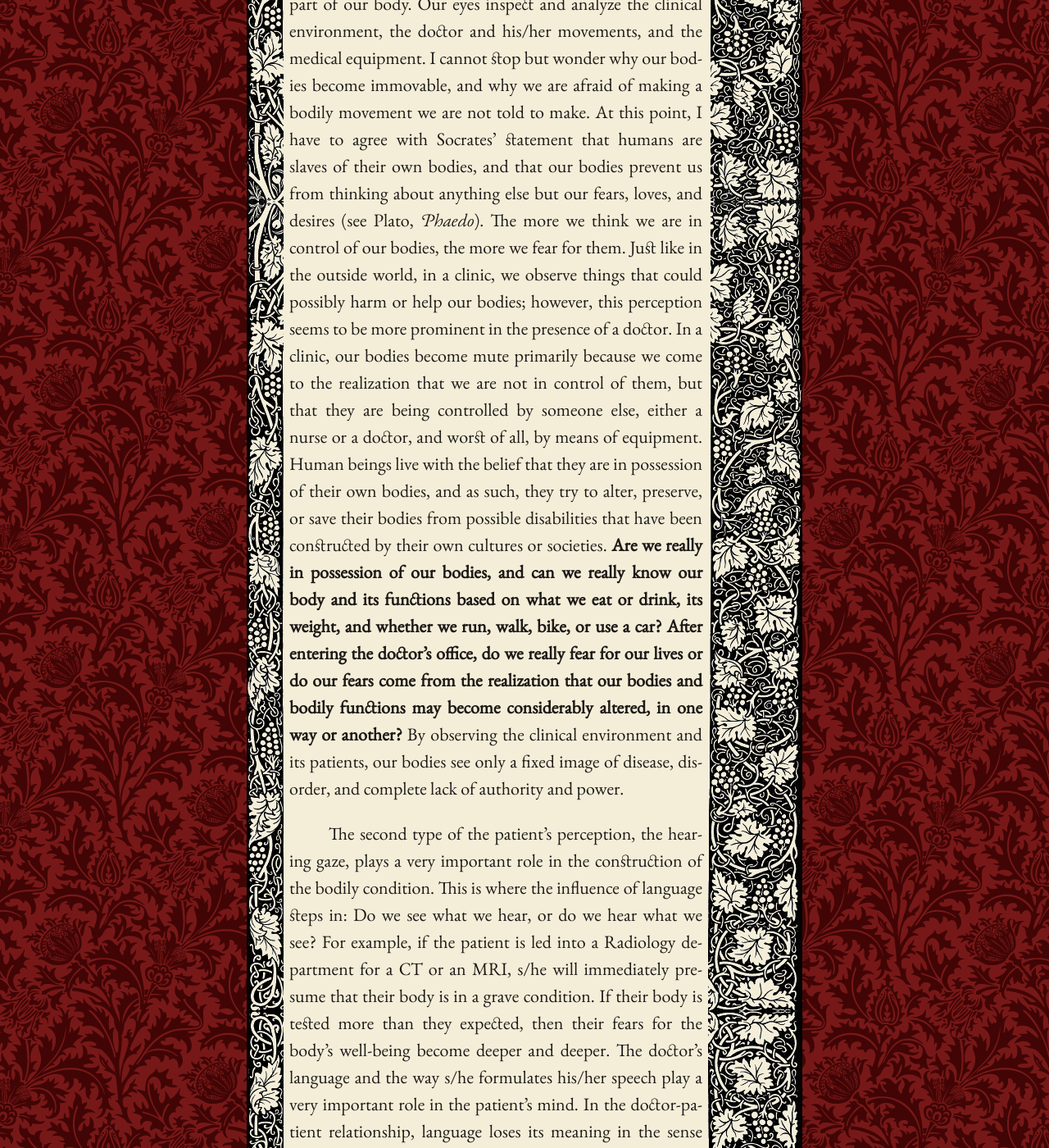
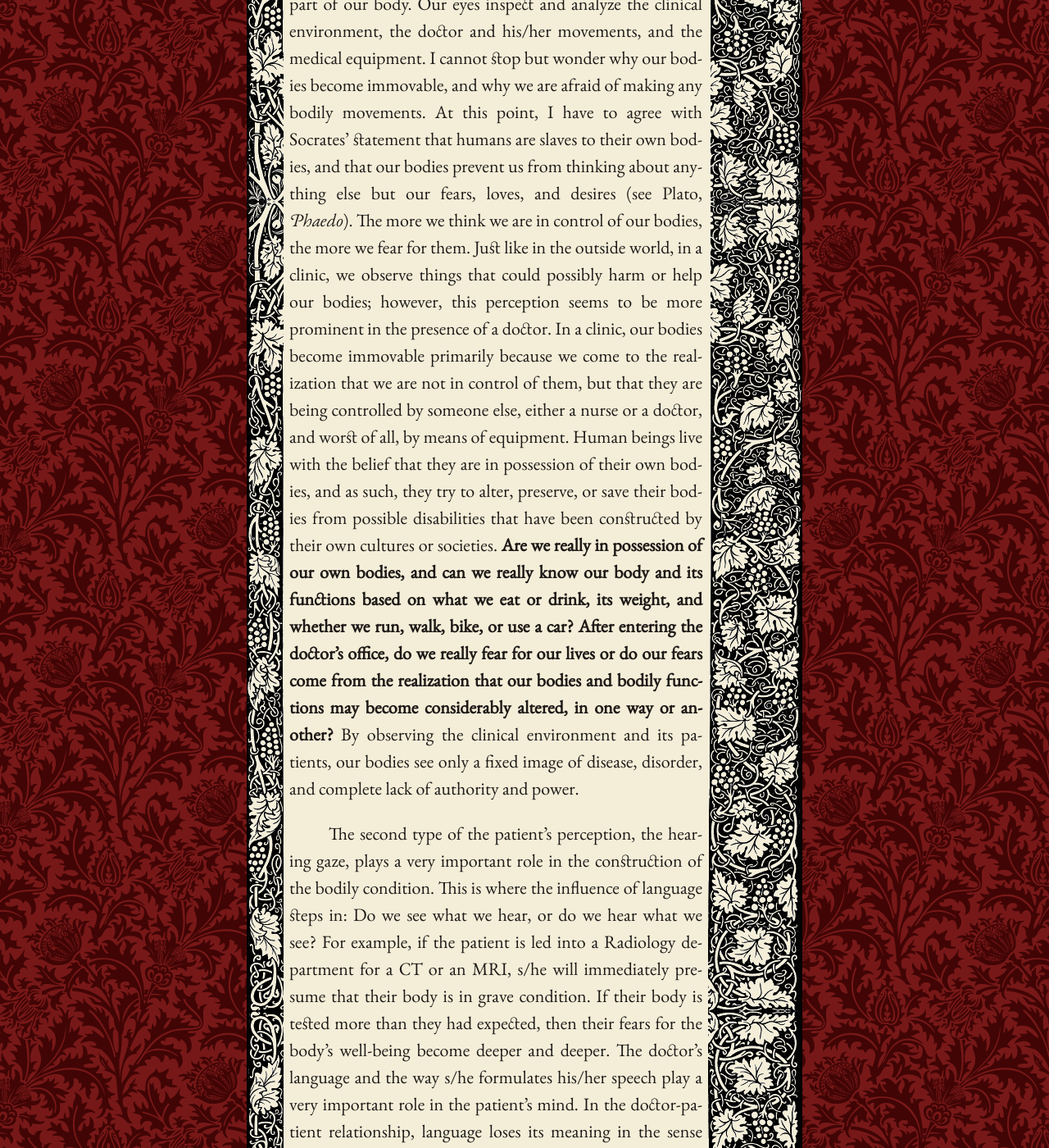
Before and after one commit to mpasovic/majapasovic.org, a Jekyll site: the page built from _posts/2012-05-14-normalcy.md, in a window 1280 px wide and 1400 px high, scrolled down 741 px. Shown: the whole window at 82% size. Built offline with Jekyll 4.4.1, drawn with Linux system fonts in a browser that asks for light colours; nearby versions of some CDN libraries; some of the changed text lies outside the part shown.

Commit message:
Updated 2012-05-14-normalcy.md

```diff
--- a/_posts/2012-05-14-normalcy.md
+++ b/_posts/2012-05-14-normalcy.md
@@ -16,22 +17,22 @@ descend into a state of hypnosis, and it is our eyes that become more
 active than any other part of our body. Our eyes inspect and analyze the
 clinical environment, the doctor and his/her movements, and the medical
 equipment. I cannot stop but wonder why our bodies become immovable, and
-why we are afraid of making a bodily movement we are not told to make.
+why we are afraid of making any bodily movements.
 At this point, I have to agree with Socrates’ statement that humans are
-slaves of their own bodies, and that our bodies prevent us from thinking
+slaves to their own bodies, and that our bodies prevent us from thinking
 about anything else but our fears, loves, and desires (see Plato,
 *Phaedo*). The more we think we are in control of our bodies, the more
 we fear for them. Just like in the outside world, in a clinic, we
 observe things that could possibly harm or help our bodies; however,
 this perception seems to be more prominent in the presence of a doctor.
-In a clinic, our bodies become mute primarily because we come to the
+In a clinic, our bodies become immovable primarily because we come to the
 realization that we are not in control of them, but that they are being
 controlled by someone else, either a nurse or a doctor, and worst of
 all, by means of equipment. Human beings live with the belief that they
 are in possession of their own bodies, and as such, they try to alter,
 preserve, or save their bodies from possible disabilities that have been
 constructed by their own cultures or societies. **Are we really in
-possession of our bodies, and can we really know our body and its
+possession of our own bodies, and can we really know our body and its
 functions based on what we eat or drink, its weight, and whether we run,
 walk, bike, or use a car? After entering the doctor’s office, do we
 really fear for our lives or do our fears come from the realization that
@@ -45,12 +46,12 @@ very important role in the construction of the bodily condition. This is
 where the influence of language steps in: Do we see what we hear, or do
 we hear what we see? For example, if the patient is led into a Radiology
 department for a CT or an MRI, s/he will immediately presume that their
-body is in a grave condition. If their body is tested more than they
+body is in grave condition. If their body is tested more than they had
 expected, then their fears for the body’s well-being become deeper and
 deeper. The doctor’s language and the way s/he formulates his/her speech
 play a very important role in the patient’s mind. In the doctor-patient
 relationship, language loses its meaning in the sense that the doctor
-says one thing and the patient hears something completely different. It
+says one thing and the patient hears something entirely different. It
 is in our nature to speculate everything we hear, thus the patient, in
 the presence of a doctor speculates everything s/he is told. If the
 patient is told that their health is in a good condition, they will most
```
Also changed, not shown: other parts of _posts/2012-05-14-normalcy.md (+5 -4 lines).
